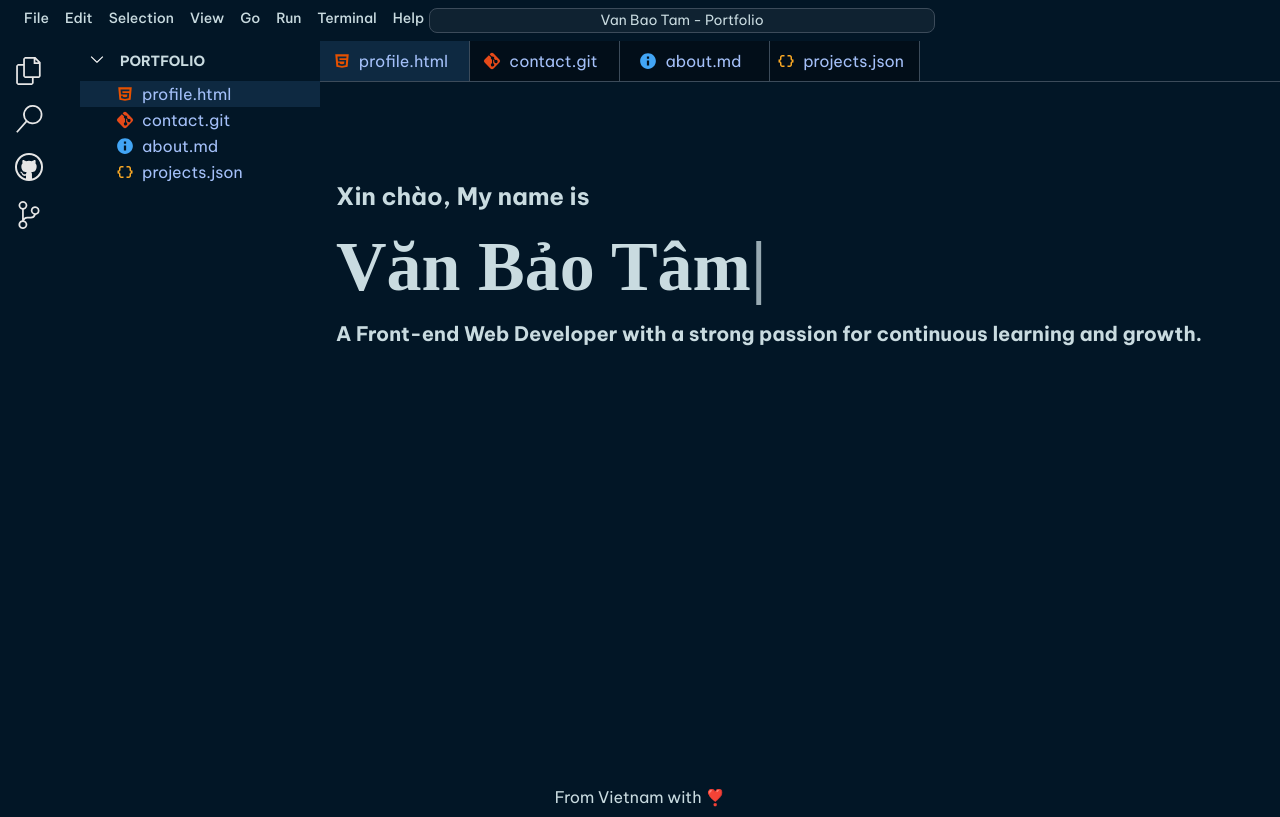
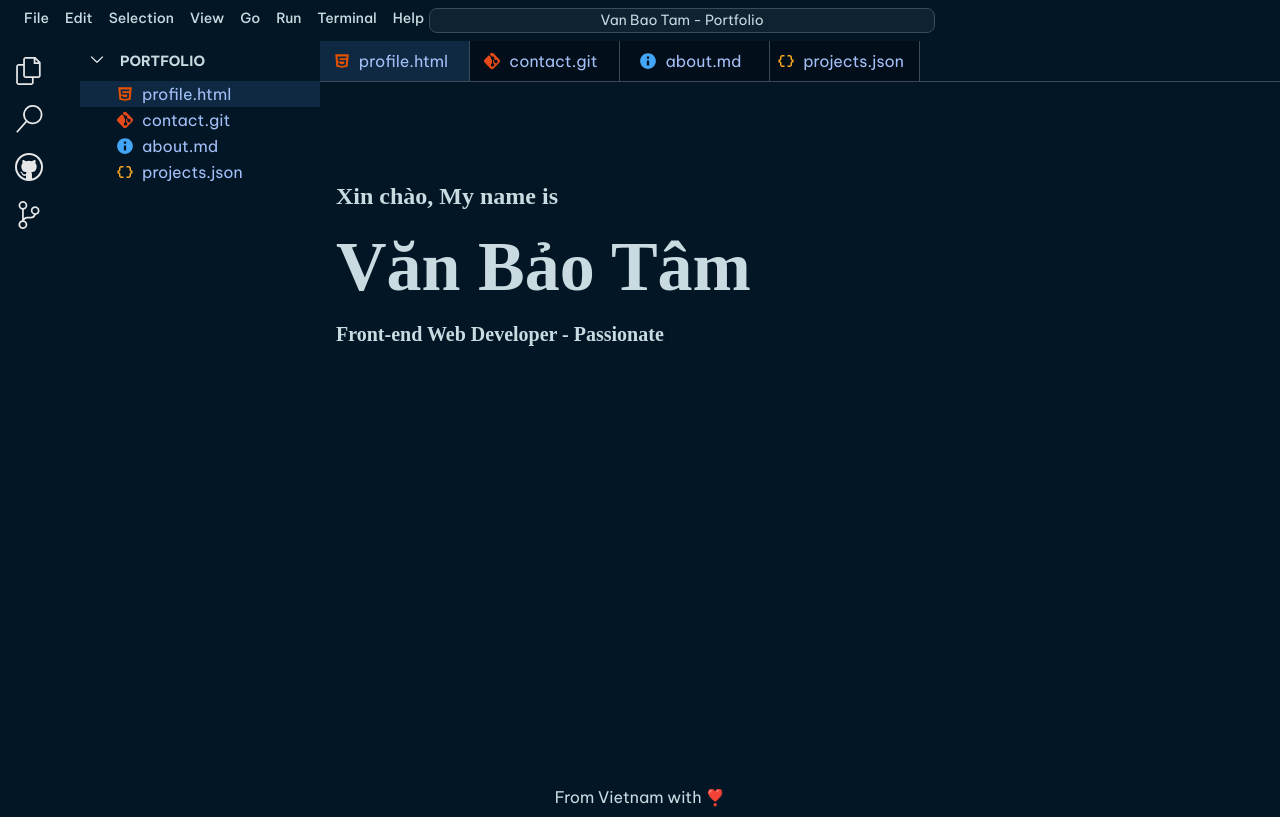
Before and after one commit to VanBaoTam/portfolio, a Next.js app: page / in a window 1280 px wide. Built offline with nearby package versions, Linux system fonts and the light colour scheme.

Commit message:
add: Typing animation

```diff
--- a/src/app/page.tsx
+++ b/src/app/page.tsx
@@ -1,18 +1,40 @@
+'use client';
 import AnimationText from '@/components/common/AnimationText';
-import { Box, Typography } from '@mui/material';
+import { IProfile } from '@/types';
+import { Box } from '@mui/material';
+import { useState } from 'react';
 
 export default function Home() {
+  const [isMounted, setIsMounted] = useState<IProfile>({
+    greeting: false,
+    name: false,
+    role: false,
+  });
   return (
     <main>
       <Box sx={{ pt: 10 }}>
-        <Typography fontWeight={700} fontSize={24}>
-          Xin chào, My name is
-        </Typography>
-        <AnimationText text="Văn Bảo Tâm" />
-        <Typography fontSize={20} fontWeight={700}>
-          A Front-end Web Developer with a strong passion for continuous
-          learning and growth.
-        </Typography>
+        <AnimationText
+          text="Xin chào, My name is"
+          fontSize={24}
+          flag={'greeting'}
+          setIsMounted={setIsMounted}
+        />
+        {isMounted?.greeting && (
+          <AnimationText
+            text="Văn Bảo Tâm"
+            fontSize={70}
+            flag={'name'}
+            setIsMounted={setIsMounted}
+          />
+        )}
+        {isMounted?.name && (
+          <AnimationText
+            text="Front-end Web Developer - Passionate Learner"
+            fontSize={20}
+            flag={'role'}
+            setIsMounted={setIsMounted}
+          />
+        )}
       </Box>
     </main>
   );
--- a/src/components/common/AnimationText.tsx
+++ b/src/components/common/AnimationText.tsx
@@ -1,6 +1,7 @@
 'use client';
+import { IProfile } from '@/types';
 import { Typography, keyframes } from '@mui/material';
-import { useEffect, useState } from 'react';
+import { Dispatch, SetStateAction, useEffect, useState } from 'react';
 
 const blink = keyframes`
   0% { opacity: 1; }
@@ -8,35 +9,44 @@ const blink = keyframes`
   100% { opacity: 1; }
 `;
 
-function AnimationText(props: { text?: string }) {
-  const { text = 'Văn Bảo Tâm' } = props;
+function AnimationText(props: {
+  text: string;
+  fontSize: number;
+  flag: string;
+  setIsMounted: Dispatch<SetStateAction<IProfile>>;
+}) {
+  const { text, fontSize = 20, flag, setIsMounted } = props;
   const [currentText, setCurrentText] = useState('');
   const [currentIndex, setCurrentIndex] = useState(0);
-
+  const [isTyping, setIsTyping] = useState(true);
   useEffect(() => {
     if (currentIndex < text.length) {
       const timeout = setTimeout(() => {
         setCurrentText((prevText) => prevText + text[currentIndex]);
         setCurrentIndex((prevIndex) => prevIndex + 1);
-      }, 120);
+      }, 80);
 
       return () => clearTimeout(timeout);
+    } else {
+      setIsMounted((prev) => ({ ...prev, [flag]: true }));
+      setIsTyping(false);
     }
-  }, [currentIndex, text]);
+  }, [currentIndex, flag, setIsMounted, text]);
 
   return (
     <Typography
       fontWeight={700}
-      fontSize={70}
+      fontSize={fontSize}
       fontFamily={'__Be_Vietnam_Pro_4d2bfa'}
       sx={{
         position: 'relative',
-        '&::after': {
-          content: '"|"',
-          width: 0,
-          animation: `${blink} 0.9s infinite`,
-          borderRadius: 4,
-        },
+        '&::after': isTyping
+          ? {
+              content: '"|"',
+              animation: `${blink} 0.9s infinite`,
+              borderRadius: 4,
+            }
+          : {},
       }}>
       {currentText}
     </Typography>
--- /dev/null
+++ b/src/types/index.ts
@@ -0,0 +1,5 @@
+export interface IProfile {
+  greeting: boolean;
+  name: boolean;
+  role: boolean;
+}
```
